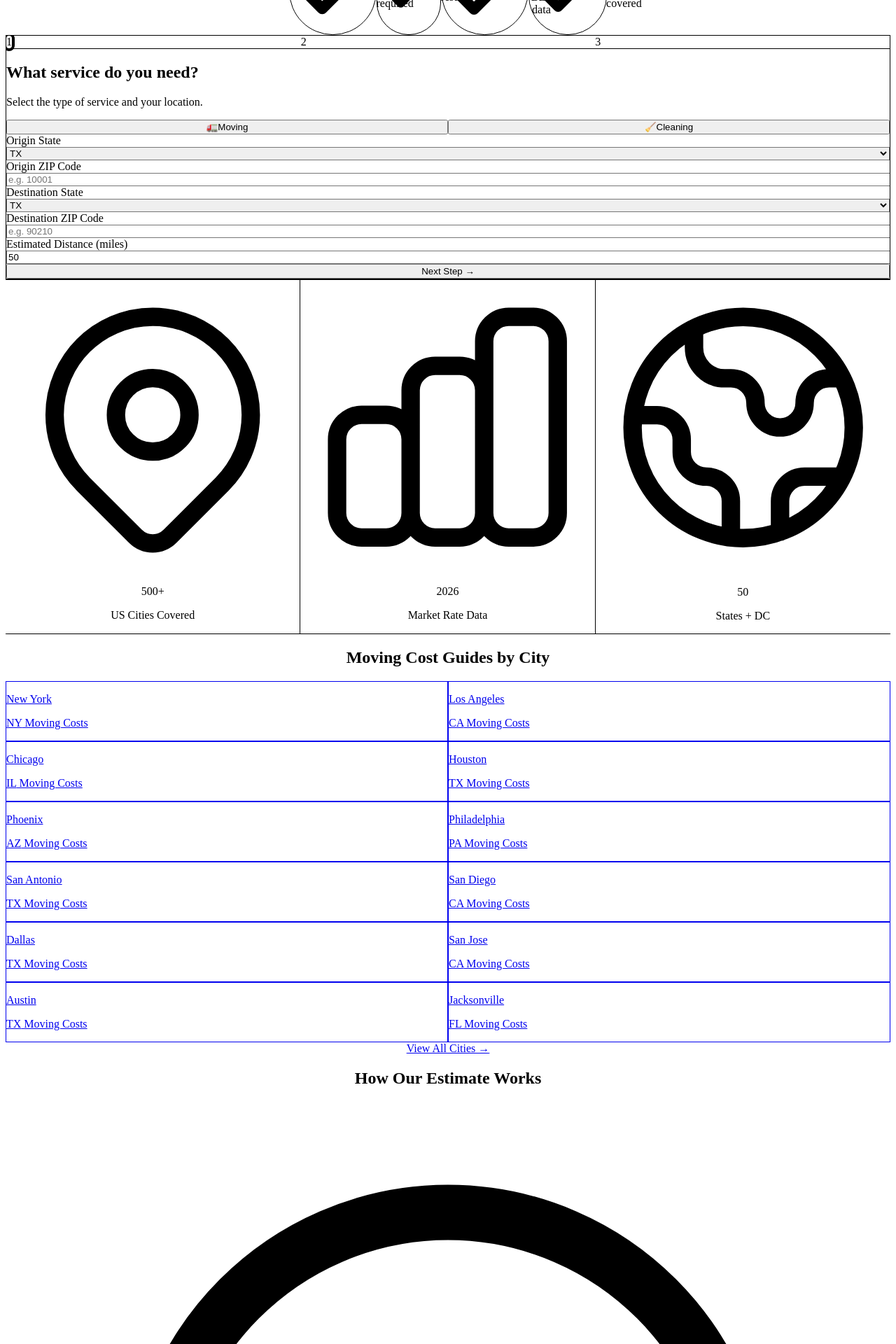
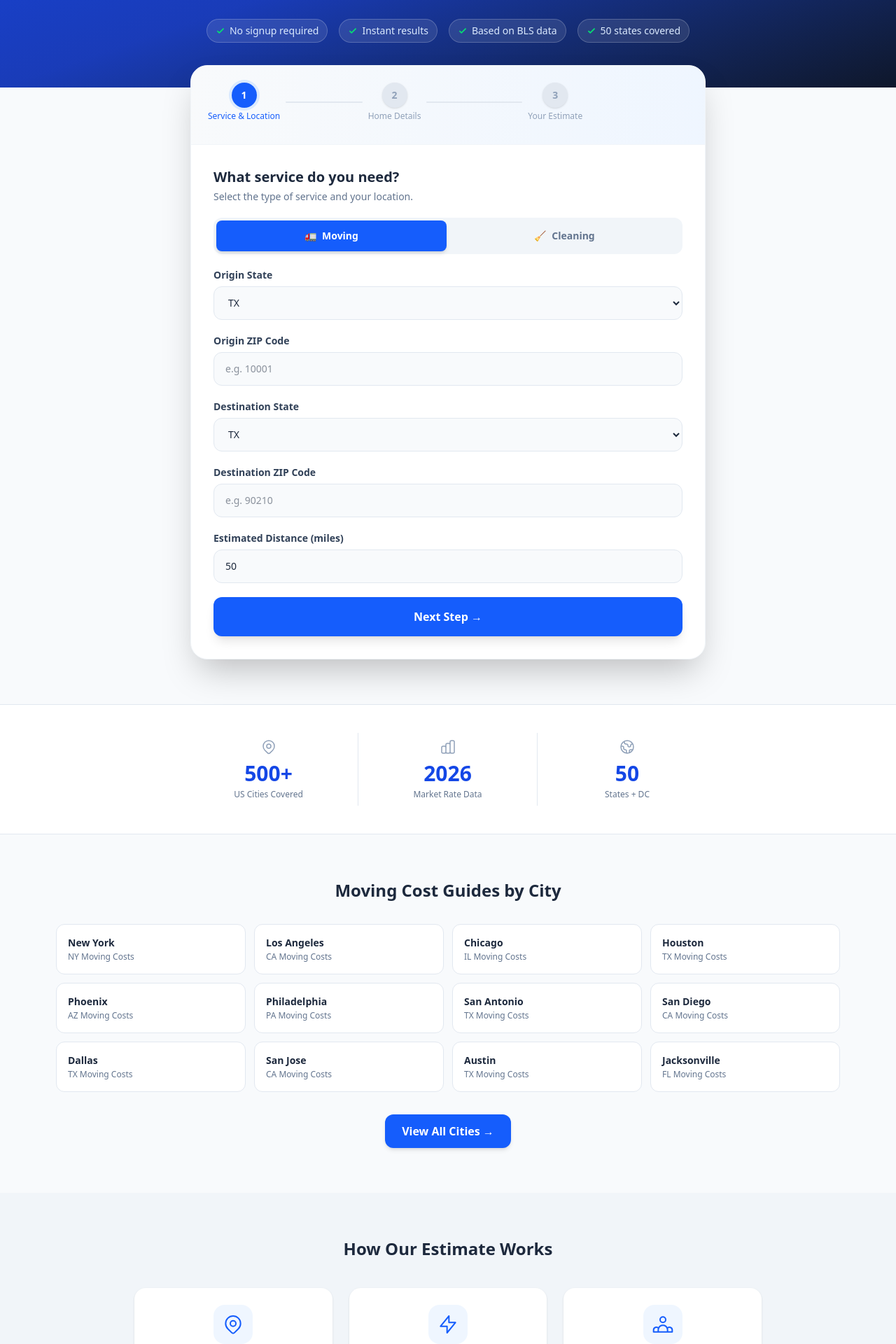
Before and after one commit to moroccanrugsblankets/smart-moving, a Next.js app: page / in a window 1280 px wide. Shown: the part 380-2300 px from the top of the page at 70% size. Built offline with nearby package versions, Linux system fonts and the light colour scheme.

Commit message:
fix: update Tailwind CSS to v4 syntax and add SVG dimension fallbacks
Agent-Logs-Url: https://github.com/moroccanrugsblankets/smart-moving/sessions/f3aba0a4-068e-4c0e-a9bd-77a65678c85b

Co-authored-by: moroccanrugsblankets <260896843+moroccanrugsblankets@users.noreply.github.com>

```diff
--- a/src/app/globals.css
+++ b/src/app/globals.css
@@ -1,6 +1,4 @@
-@tailwind base;
-@tailwind components;
-@tailwind utilities;
+@import "tailwindcss";
 
 :root {
   --color-navy: #1E40AF;
--- a/src/app/page.tsx
+++ b/src/app/page.tsx
@@ -11,7 +11,7 @@ export default function HomePage() {
       <section className="bg-gradient-to-br from-blue-700 via-blue-800 to-slate-900 text-white py-16 px-4">
         <div className="max-w-6xl mx-auto text-center">
           <div className="inline-flex items-center gap-1.5 bg-yellow-400 text-yellow-900 text-xs font-bold px-3 py-1.5 rounded-full mb-5 uppercase tracking-wide">
-            <svg className="w-3 h-3" fill="currentColor" viewBox="0 0 20 20">
+            <svg className="w-3 h-3" width={12} height={12} fill="currentColor" viewBox="0 0 20 20">
               <path d="M9.049 2.927c.3-.921 1.603-.921 1.902 0l1.07 3.292a1 1 0 00.95.69h3.462c.969 0 1.371 1.24.588 1.81l-2.8 2.034a1 1 0 00-.364 1.118l1.07 3.292c.3.921-.755 1.688-1.54 1.118l-2.8-2.034a1 1 0 00-1.175 0l-2.8 2.034c-.784.57-1.838-.197-1.539-1.118l1.07-3.292a1 1 0 00-.364-1.118L2.98 8.72c-.783-.57-.38-1.81.588-1.81h3.461a1 1 0 00.951-.69l1.07-3.292z" />
             </svg>
             Public Utility Tool — Free to Use
@@ -34,7 +34,7 @@ export default function HomePage() {
               '50 states covered',
             ].map(badge => (
               <span key={badge} className="flex items-center gap-1.5 bg-white/10 backdrop-blur-sm text-blue-100 px-3 py-1.5 rounded-full border border-white/20">
-                <svg className="w-3.5 h-3.5 text-green-400 flex-shrink-0" fill="none" viewBox="0 0 24 24" stroke="currentColor" strokeWidth={3}>
+                <svg className="w-3.5 h-3.5 text-green-400 flex-shrink-0" width={14} height={14} fill="none" viewBox="0 0 24 24" stroke="currentColor" strokeWidth={3}>
                   <path strokeLinecap="round" strokeLinejoin="round" d="M5 13l4 4L19 7" />
                 </svg>
                 {badge}
@@ -57,7 +57,7 @@ export default function HomePage() {
               value: '500+',
               label: 'US Cities Covered',
               icon: (
-                <svg className="w-6 h-6 text-slate-400" fill="none" viewBox="0 0 24 24" stroke="currentColor" strokeWidth={1.5}>
+                <svg className="w-6 h-6 text-slate-400" width={24} height={24} fill="none" viewBox="0 0 24 24" stroke="currentColor" strokeWidth={1.5}>
                   <path strokeLinecap="round" strokeLinejoin="round" d="M17.657 16.657L13.414 20.9a1.998 1.998 0 01-2.827 0l-4.244-4.243a8 8 0 1111.314 0z" />
                   <path strokeLinecap="round" strokeLinejoin="round" d="M15 11a3 3 0 11-6 0 3 3 0 016 0z" />
                 </svg>
@@ -67,7 +67,7 @@ export default function HomePage() {
               value: '2026',
               label: 'Market Rate Data',
               icon: (
-                <svg className="w-6 h-6 text-slate-400" fill="none" viewBox="0 0 24 24" stroke="currentColor" strokeWidth={1.5}>
+                <svg className="w-6 h-6 text-slate-400" width={24} height={24} fill="none" viewBox="0 0 24 24" stroke="currentColor" strokeWidth={1.5}>
                   <path strokeLinecap="round" strokeLinejoin="round" d="M9 19v-6a2 2 0 00-2-2H5a2 2 0 00-2 2v6a2 2 0 002 2h2a2 2 0 002-2zm0 0V9a2 2 0 012-2h2a2 2 0 012 2v10m-6 0a2 2 0 002 2h2a2 2 0 002-2m0 0V5a2 2 0 012-2h2a2 2 0 012 2v14a2 2 0 01-2 2h-2a2 2 0 01-2-2z" />
                 </svg>
               ),
@@ -76,7 +76,7 @@ export default function HomePage() {
               value: '50',
               label: 'States + DC',
               icon: (
-                <svg className="w-6 h-6 text-slate-400" fill="none" viewBox="0 0 24 24" stroke="currentColor" strokeWidth={1.5}>
+                <svg className="w-6 h-6 text-slate-400" width={24} height={24} fill="none" viewBox="0 0 24 24" stroke="currentColor" strokeWidth={1.5}>
                   <path strokeLinecap="round" strokeLinejoin="round" d="M3.055 11H5a2 2 0 012 2v1a2 2 0 002 2 2 2 0 012 2v2.945M8 3.935V5.5A2.5 2.5 0 0010.5 8h.5a2 2 0 012 2 2 2 0 104 0 2 2 0 012-2h1.064M15 20.488V18a2 2 0 012-2h3.064M21 12a9 9 0 11-18 0 9 9 0 0118 0z" />
                 </svg>
               ),
@@ -130,7 +130,7 @@ export default function HomePage() {
             {[
               {
                 icon: (
-                  <svg className="w-8 h-8 text-blue-600" fill="none" viewBox="0 0 24 24" stroke="currentColor" strokeWidth={1.5}>
+                  <svg className="w-8 h-8 text-blue-600" width={32} height={32} fill="none" viewBox="0 0 24 24" stroke="currentColor" strokeWidth={1.5}>
                     <path strokeLinecap="round" strokeLinejoin="round" d="M17.657 16.657L13.414 20.9a1.998 1.998 0 01-2.827 0l-4.244-4.243a8 8 0 1111.314 0z" />
                     <path strokeLinecap="round" strokeLinejoin="round" d="M15 11a3 3 0 11-6 0 3 3 0 016 0z" />
                   </svg>
@@ -140,7 +140,7 @@ export default function HomePage() {
               },
               {
                 icon: (
-                  <svg className="w-8 h-8 text-blue-600" fill="none" viewBox="0 0 24 24" stroke="currentColor" strokeWidth={1.5}>
+                  <svg className="w-8 h-8 text-blue-600" width={32} height={32} fill="none" viewBox="0 0 24 24" stroke="currentColor" strokeWidth={1.5}>
                     <path strokeLinecap="round" strokeLinejoin="round" d="M13 10V3L4 14h7v7l9-11h-7z" />
                   </svg>
                 ),
@@ -149,7 +149,7 @@ export default function HomePage() {
               },
               {
                 icon: (
-                  <svg className="w-8 h-8 text-blue-600" fill="none" viewBox="0 0 24 24" stroke="currentColor" strokeWidth={1.5}>
+                  <svg className="w-8 h-8 text-blue-600" width={32} height={32} fill="none" viewBox="0 0 24 24" stroke="currentColor" strokeWidth={1.5}>
                     <path strokeLinecap="round" strokeLinejoin="round" d="M17 20h5v-2a3 3 0 00-5.356-1.857M17 20H7m10 0v-2c0-.656-.126-1.283-.356-1.857M7 20H2v-2a3 3 0 015.356-1.857M7 20v-2c0-.656.126-1.283.356-1.857m0 0a5.002 5.002 0 019.288 0M15 7a3 3 0 11-6 0 3 3 0 016 0z" />
                   </svg>
                 ),
--- a/src/components/Calculator.tsx
+++ b/src/components/Calculator.tsx
@@ -130,7 +130,7 @@ export default function Calculator() {
                       : 'bg-slate-200 text-slate-400'}`}
                   >
                     {done ? (
-                      <svg className="w-4 h-4" fill="none" viewBox="0 0 24 24" stroke="currentColor" strokeWidth={3}>
+                      <svg className="w-4 h-4" width={16} height={16} fill="none" viewBox="0 0 24 24" stroke="currentColor" strokeWidth={3}>
                         <path strokeLinecap="round" strokeLinejoin="round" d="M5 13l4 4L19 7" />
                       </svg>
                     ) : s}
@@ -331,7 +331,7 @@ export default function Calculator() {
               >
                 {loading ? (
                   <span className="flex items-center justify-center gap-2">
-                    <svg className="animate-spin w-4 h-4" fill="none" viewBox="0 0 24 24">
+                    <svg className="animate-spin w-4 h-4" width={16} height={16} fill="none" viewBox="0 0 24 24">
                       <circle className="opacity-25" cx="12" cy="12" r="10" stroke="currentColor" strokeWidth="4" />
                       <path className="opacity-75" fill="currentColor" d="M4 12a8 8 0 018-8v8H4z" />
                     </svg>
@@ -353,7 +353,7 @@ export default function Calculator() {
               </p>
               <p className="text-5xl font-black text-green-600 leading-tight">{estimate.formatted}</p>
               <div className="flex items-center justify-center gap-1.5 mt-3">
-                <svg className="w-4 h-4 text-green-500" fill="none" viewBox="0 0 24 24" stroke="currentColor" strokeWidth={2.5}>
+                <svg className="w-4 h-4 text-green-500" width={16} height={16} fill="none" viewBox="0 0 24 24" stroke="currentColor" strokeWidth={2.5}>
                   <path strokeLinecap="round" strokeLinejoin="round" d="M5 13l4 4L19 7" />
                 </svg>
                 <span className="text-sm font-semibold text-green-700">Verified 2026 Market Data</span>
@@ -426,7 +426,7 @@ export default function Calculator() {
             ) : (
               <div className="text-center py-8 space-y-4">
                 <div className="w-16 h-16 bg-green-100 rounded-full flex items-center justify-center mx-auto">
-                  <svg className="w-8 h-8 text-green-600" fill="none" viewBox="0 0 24 24" stroke="currentColor" strokeWidth={2.5}>
+                  <svg className="w-8 h-8 text-green-600" width={32} height={32} fill="none" viewBox="0 0 24 24" stroke="currentColor" strokeWidth={2.5}>
                     <path strokeLinecap="round" strokeLinejoin="round" d="M5 13l4 4L19 7" />
                   </svg>
                 </div>
```
